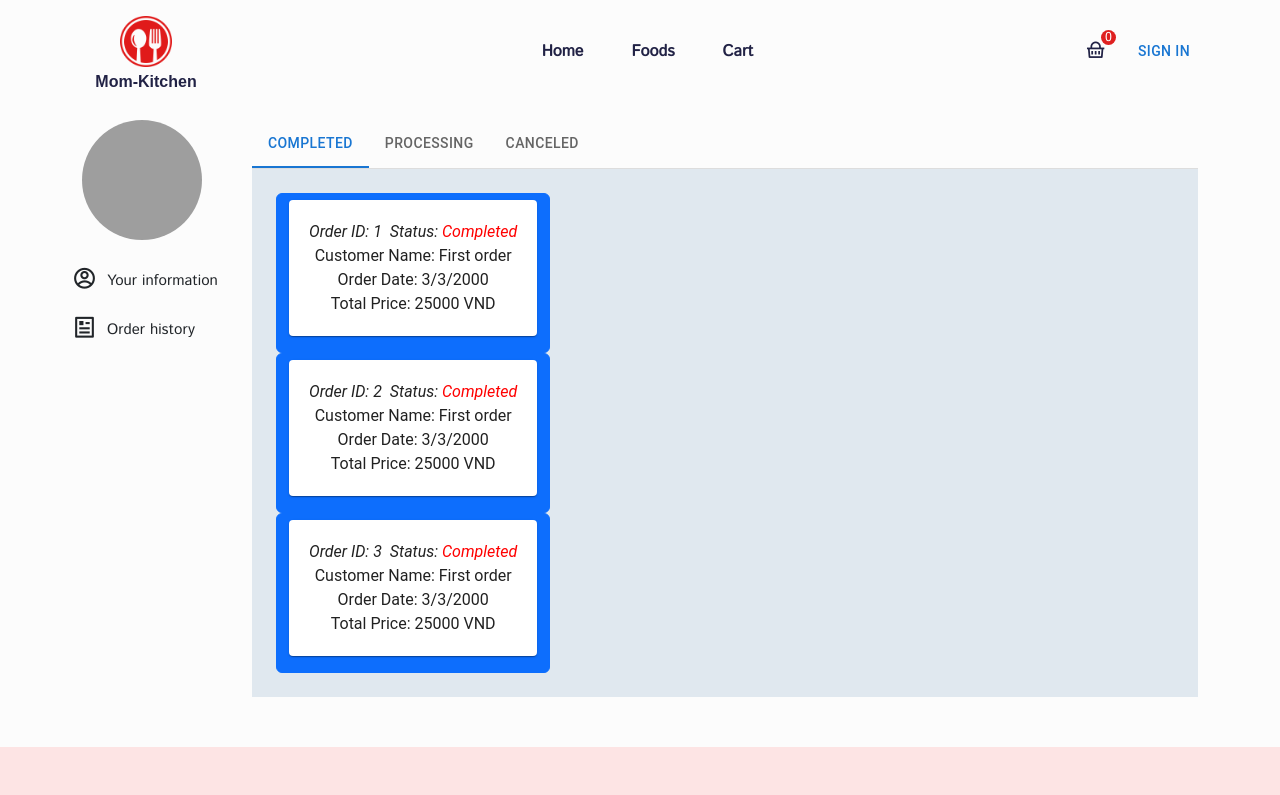
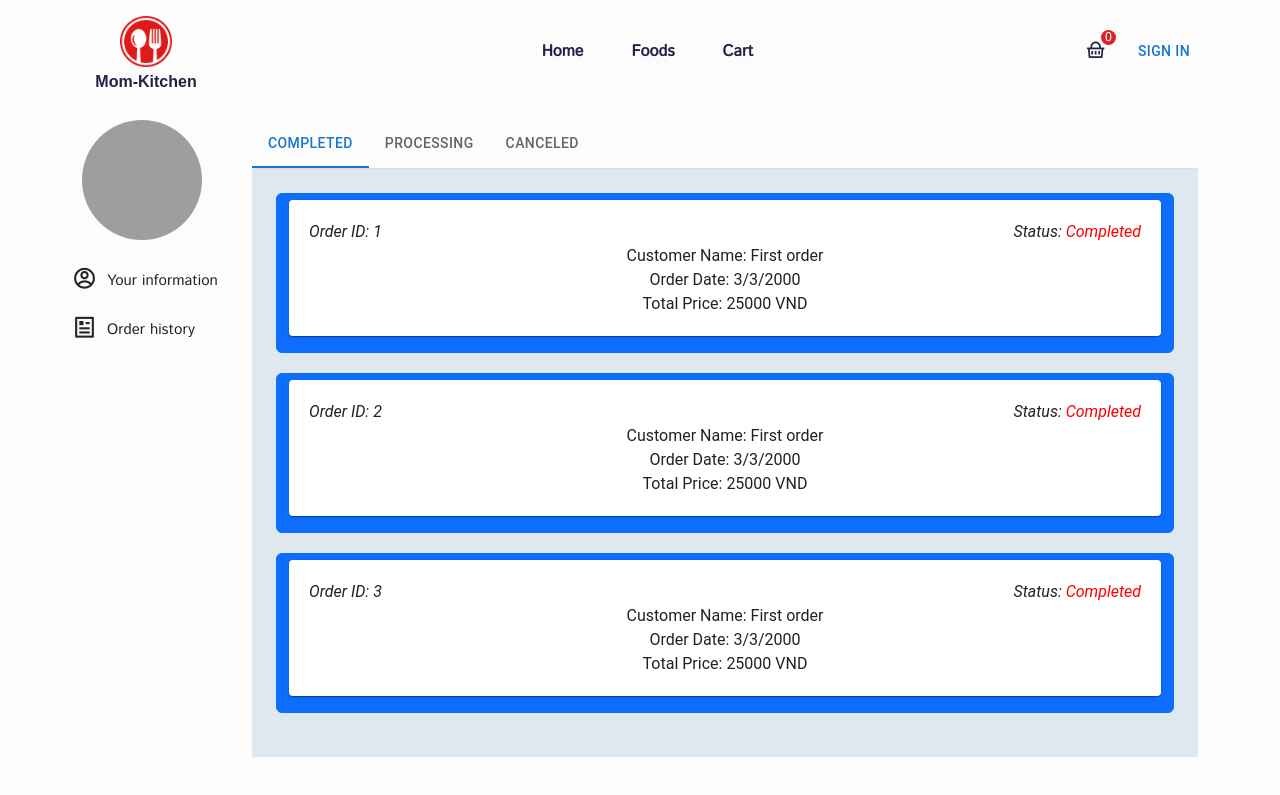
Before and after one commit to CaoVanTruong/Mom-Kitchen, a React (Create React App) app: page /history in a window 1280 px wide. Shown: the top 795 px of the page. Built offline with nearby package versions, Linux system fonts and the light colour scheme; grey boxes are pictures that could not be loaded; a web font is replaced by a local one.

Commit message:
update 23/4

```diff
--- a/src/pages/user-profile/HistoryTab.jsx
+++ b/src/pages/user-profile/HistoryTab.jsx
@@ -97,7 +97,10 @@ const HistoryTab = () => {
                                 {
                                     order.map((order) => (
                                         <div>
-                                            <Button onClick={() => setIsShowDetail(true)}>
+                                            <Button onClick={() => setIsShowDetail(true)} style={{
+                                                width:"100%",
+                                                marginBottom:20
+                                            }}>
                                                 <OrderTag props={order} />
                                             </Button>
                                         </div>
```
